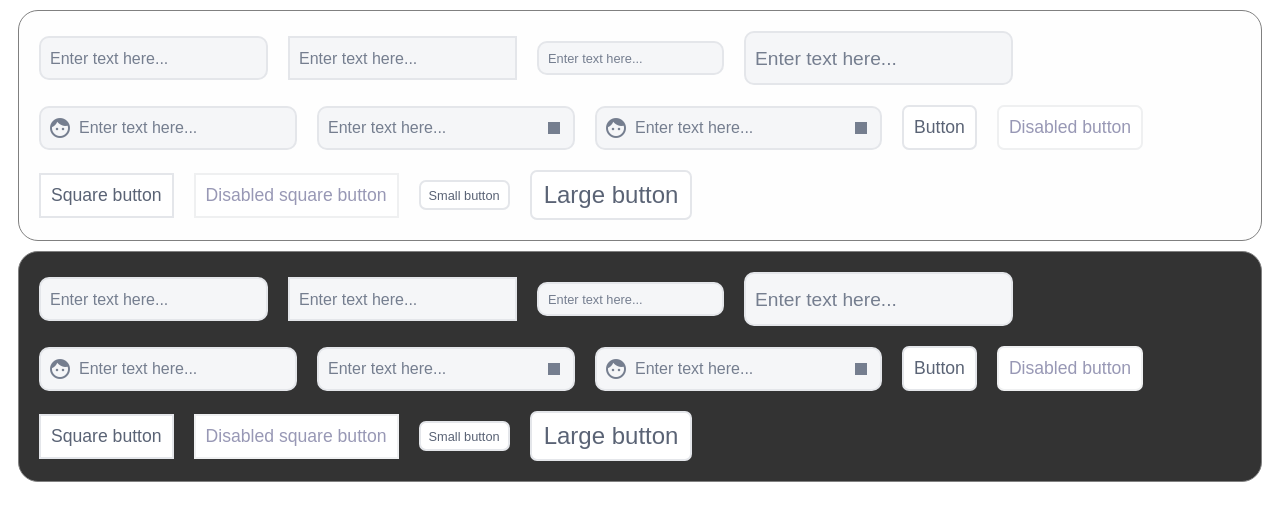
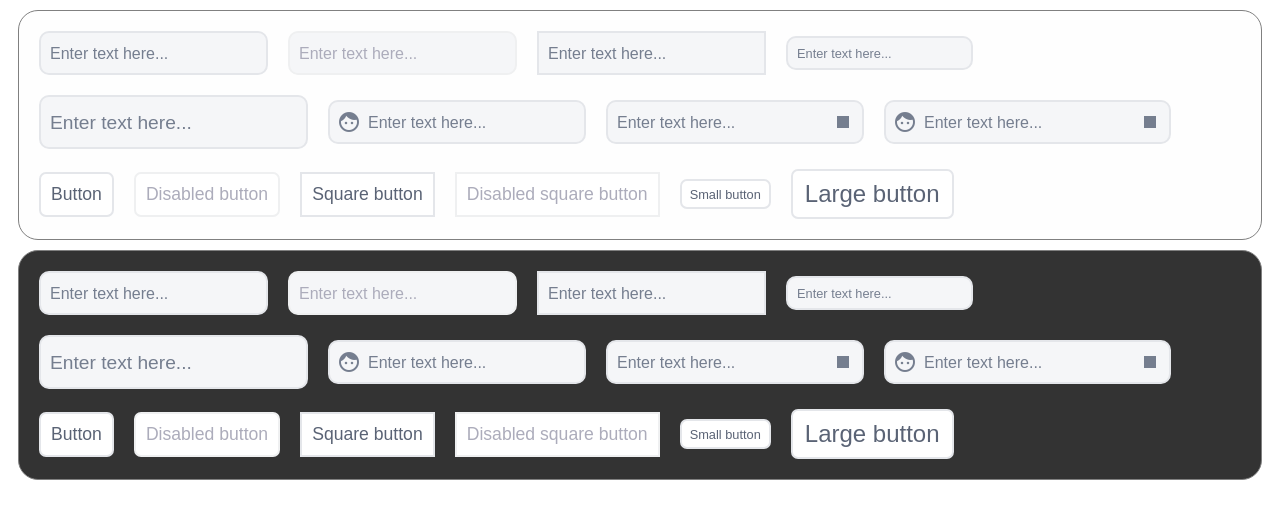
Before and after one commit to probi-im/vue-probi-components, a Vue app: page / in a window 1280 px wide. Shown: the top 520 px of the page. Built offline with nearby package versions, Linux system fonts and the light colour scheme.

Commit message:
added disabled state to input

```diff
--- a/src/App.vue
+++ b/src/App.vue
@@ -52,6 +52,7 @@
     </section> -->
     <section v-for="color in ['light', 'dark']" :key="color" :class="color">
       <ProbiInput></ProbiInput>
+      <ProbiInput disabled></ProbiInput>
       <ProbiInput :rounded="false"> </ProbiInput>
       <ProbiInput :size="'small'"> </ProbiInput>
       <ProbiInput :size="'large'"> </ProbiInput>
@@ -65,7 +66,7 @@
         <template v-slot:prependIcon><i class="material-icons">face</i></template>
         <template v-slot:appendIcon><i class="material-icons">stop</i></template>
       </ProbiInput>
-      <ProbiButton>Button</ProbiButton>
+      <ProbiButton></ProbiButton>
       <ProbiButton disabled>Disabled button</ProbiButton>
       <ProbiButton :rounded="false">Square button</ProbiButton>
       <ProbiButton :rounded="false" disabled>Disabled square button</ProbiButton>
--- a/src/assets/scss/variables.scss
+++ b/src/assets/scss/variables.scss
@@ -18,7 +18,7 @@ $border-hover-color: rgba($border-focus-color, 0.4);
 
 $text-base-color: #5a6375;
 $text-secondary-color: #757e8f;
-$text-disabled-color: #9898b5;
+$text-disabled-color: #acacbb;
 
 $background-base-color: white;
 $background-secondary-color: #f5f6f8;
--- a/src/components/Button.vue
+++ b/src/components/Button.vue
@@ -5,6 +5,7 @@
     :class="[rounded ? 'probi-button-rounded' : '', size ? 'probi-button-' + size : '']"
   >
     <slot></slot>
+    <span v-if="!$slots.default">Button</span>
   </button>
 </template>
 
--- a/src/components/Input.vue
+++ b/src/components/Input.vue
@@ -2,13 +2,19 @@
   <div
     class="probi-input"
     :class="[
+      disabled ? 'disabled' : '',
       inputFocused ? 'focused' : '',
       rounded ? 'probi-input-rounded' : '',
       size ? 'probi-input-' + size : ''
     ]"
   >
     <span v-if="$slots.prependIcon" class="input-icon"><slot name="prependIcon"></slot></span>
-    <input :placeholder="placeholder" @focus="inputFocused = true" @blur="inputFocused = false" />
+    <input
+      :disabled="disabled"
+      :placeholder="placeholder"
+      @focus="inputFocused = true"
+      @blur="inputFocused = false"
+    />
     <span v-if="$slots.appendIcon" class="input-icon">
       <slot name="appendIcon"></slot>
     </span>
@@ -19,6 +25,14 @@
 export default {
   name: 'ProbiInput',
   props: {
+    disabled: {
+      type: Boolean,
+      default: false
+    },
+    placeholder: {
+      type: String,
+      default: 'Enter text here...'
+    },
     rounded: {
       type: Boolean,
       default: true
@@ -27,10 +41,6 @@ export default {
       type: String,
       default: '',
       validate: v => ['small', 'large'].includes(v)
-    },
-    placeholder: {
-      type: String,
-      default: 'Enter text here...'
     }
   },
   data: () => ({ inputFocused: false })
@@ -41,16 +51,14 @@ export default {
 @import '@/assets/scss/transitions';
 @import '@/assets/scss/variables';
 
-$input-height: 40px;
-
 .probi-input {
   @include default-transition();
   background-color: $background-secondary-color;
   border: 2px solid $border-base-color;
   display: flex;
   align-items: center;
-  min-height: $input-height;
-  height: $input-height;
+  min-height: $element-height;
+  height: $element-height;
   padding: 0 7px;
 
   .input-icon {
@@ -97,6 +105,23 @@ $input-height: 40px;
     }
   }
 
+  &.disabled {
+    border-color: $border-disabled-color;
+
+    .input-icon {
+      color: $text-disabled-color;
+      cursor: default;
+    }
+
+    input {
+      color: $text-disabled-color;
+
+      &::placeholder {
+        color: $text-disabled-color;
+      }
+    }
+  }
+
   &.focused {
     border-color: $border-focus-color;
     box-shadow: 0 0 0 2px $border-hover-color;
@@ -120,8 +145,8 @@ $input-height: 40px;
   }
 
   &-small {
-    min-height: $input-height - 10px;
-    height: $input-height - 10px;
+    min-height: $element-height - 10px;
+    height: $element-height - 10px;
     input {
       font-size: 0.8em;
       &:not(:first-child) {
@@ -133,8 +158,8 @@ $input-height: 40px;
     }
   }
   &-large {
-    min-height: $input-height + 10px;
-    height: $input-height + 10px;
+    min-height: $element-height + 10px;
+    height: $element-height + 10px;
     input {
       font-size: 1.2em;
       &:not(:first-child) {
```
